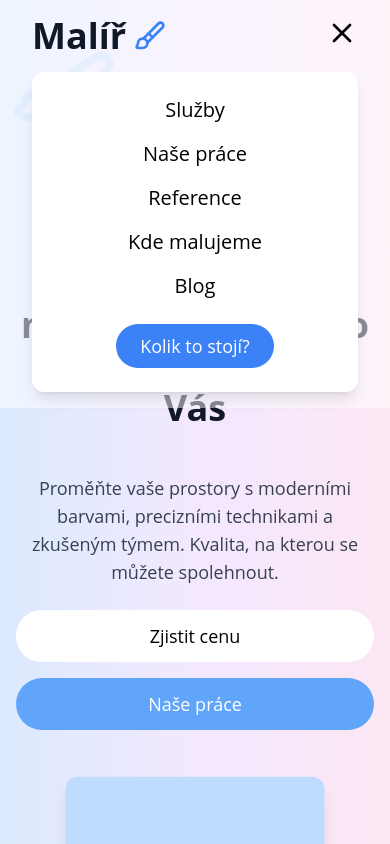
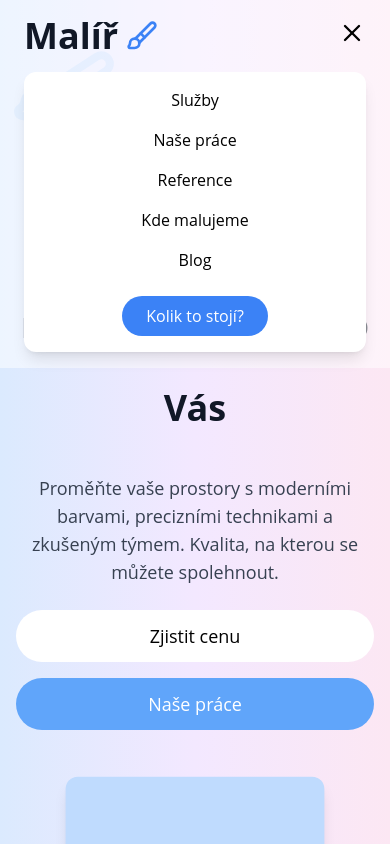
Before and after one commit to M1chael-01/malir, a React (Create React App) app: page / in a window 390 px wide. Both pictures are taken after a click on the button "Toggle Menu". Built offline with nearby package versions, Linux system fonts and the light colour scheme.

Commit message:
Update Header.js

```diff
--- a/src/Components/Header.js
+++ b/src/Components/Header.js
@@ -25,11 +25,10 @@ const Header = () => {
 
   return (
     <header
-  className={`fixed w-full z-[9999] px-8 md:px-12 py-4 md:py-8 transition-all duration-300 ${
+      className={`fixed w-full z-50 px-6 md:px-12 py-4 md:py-6 transition-all duration-300 ${
         scrolled ? "backdrop-blur bg-white/80 shadow-md" : "bg-white/50"
       }`}
     >
-
       <div className="flex items-center justify-between">
         {/* Logo */}
         <div className="text-4xl md:text-5xl font-bold font-poppins text-gray-900 flex items-center space-x-2">
@@ -38,12 +37,12 @@ const Header = () => {
         </div>
 
     {/* Desktop Navigation */}
-        <nav className="hidden custom:flex items-center space-x-10">
+    <nav className="hidden md:flex items-center space-x-6 lg:space-x-10 flex-wrap">
       {navLinks.map((link, index) => (
         <a
           key={index}
           href={link.href}
-              className="relative text-black font-medium text-lg md:text-xl group hover:text-blue-500 transition"
+          className="relative text-black font-medium text-sm sm:text-base md:text-lg lg:text-xl group hover:text-blue-500 transition"
         >
           {link.name}
           <span className="absolute left-0 -bottom-1 w-0 h-1 bg-blue-500 transition-all group-hover:w-full"></span>
@@ -53,13 +52,18 @@ const Header = () => {
 
         {/* CTA Button */}
         <div className="hidden custom:flex">
-           <a href="#sluzby">          <button className="bg-blue-500 text-white px-6 md:px-8 py-2 md:py-3 rounded-full text-lg md:text-xl font-medium hover:bg-blue-600 transition shadow-md hover:shadow-lg">Více informací</button></a>
+          <a href="#sluzby">
+                 <button className="bg-blue-500 text-white px-6 md:px-8 py-2 md:py-3 rounded-full text-lg md:text-xl font-medium hover:bg-blue-600 transition shadow-md hover:shadow-lg">
+         Více informací
+          </button>
+          </a>
+
         </div>
 
     {/* Mobile Menu Button */}
-        <div className="custom:hidden">
+    <div className="md:hidden flex-shrink-0">
       <button onClick={toggleMenu} aria-label="Toggle Menu">
-            {menuOpen ? <X size={32} /> : <Menu size={32} />}
+        {menuOpen ? <X size={28} /> : <Menu size={28} />}
       </button>
     </div>
   </div>
@@ -72,25 +76,26 @@ const Header = () => {
         animate={{ opacity: 1, y: 0 }}
         exit={{ opacity: 0, y: -20 }}
         transition={{ duration: 0.3 }}
-            className="custom:hidden mt-4 bg-white rounded-xl shadow-lg p-6 flex flex-col items-center gap-4"
+        className="md:hidden mt-4 bg-white rounded-xl shadow-lg p-4 sm:p-6 flex flex-col items-center gap-4"
       >
         {navLinks.map((link, index) => (
           <a
             key={index}
             href={link.href}
-                className="text-black text-xl font-medium hover:text-blue-500 transition"
+            className="text-black text-base sm:text-lg font-medium hover:text-blue-500 transition"
             onClick={() => setMenuOpen(false)}
           >
             {link.name}
           </a>
         ))}
-            <button className="bg-blue-500 text-white px-6 py-2 rounded-full text-lg font-medium hover:bg-blue-600 transition mt-2">
+        <button className="bg-blue-500 text-white px-6 py-2 rounded-full text-base sm:text-lg font-medium hover:bg-blue-600 transition mt-2">
           Kolik to stojí?
         </button>
       </motion.div>
     )}
   </AnimatePresence>
 </header>
+
   );
 };
 
```
Lines whose indentation alone changed are shown as unchanged.
